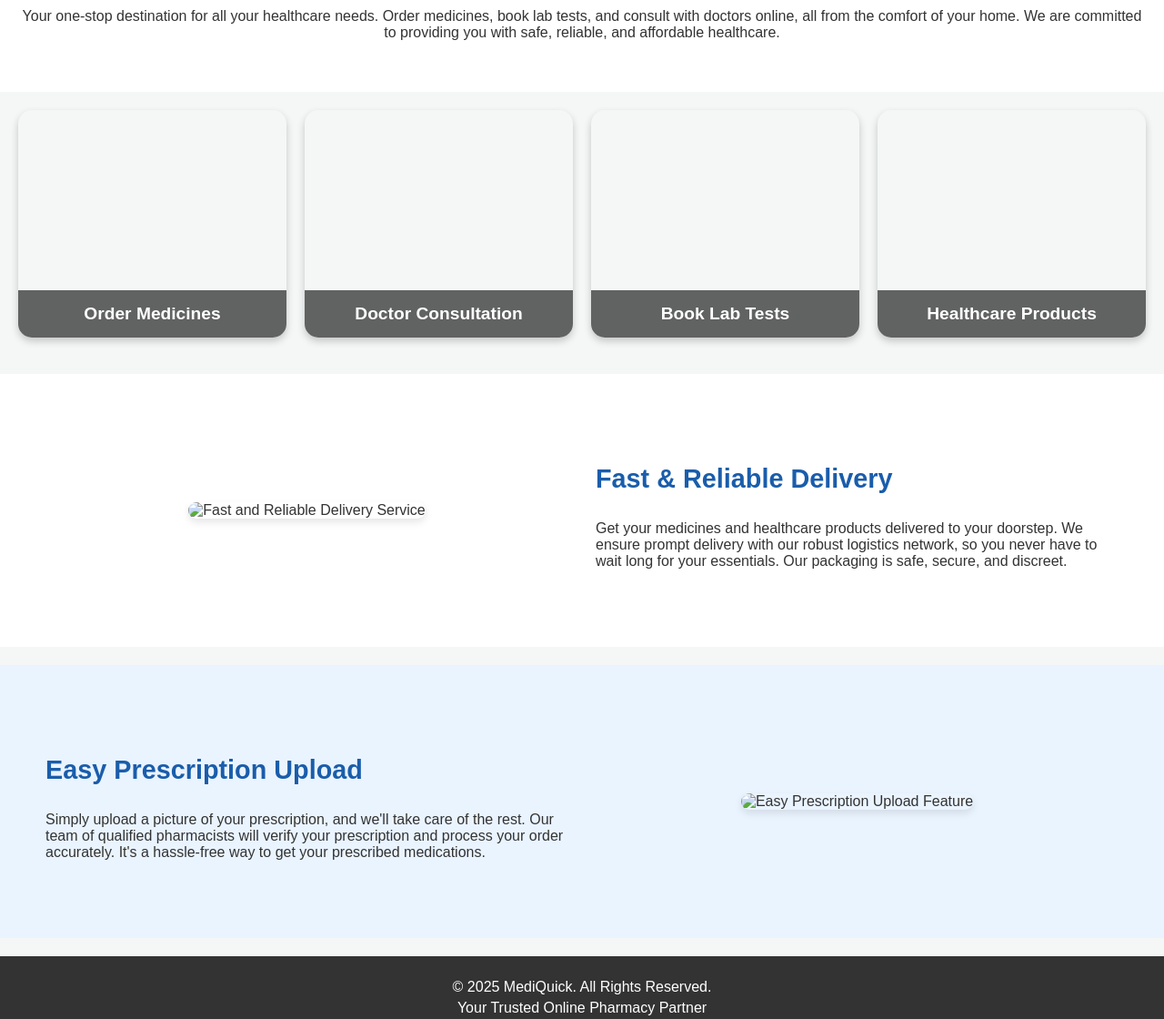
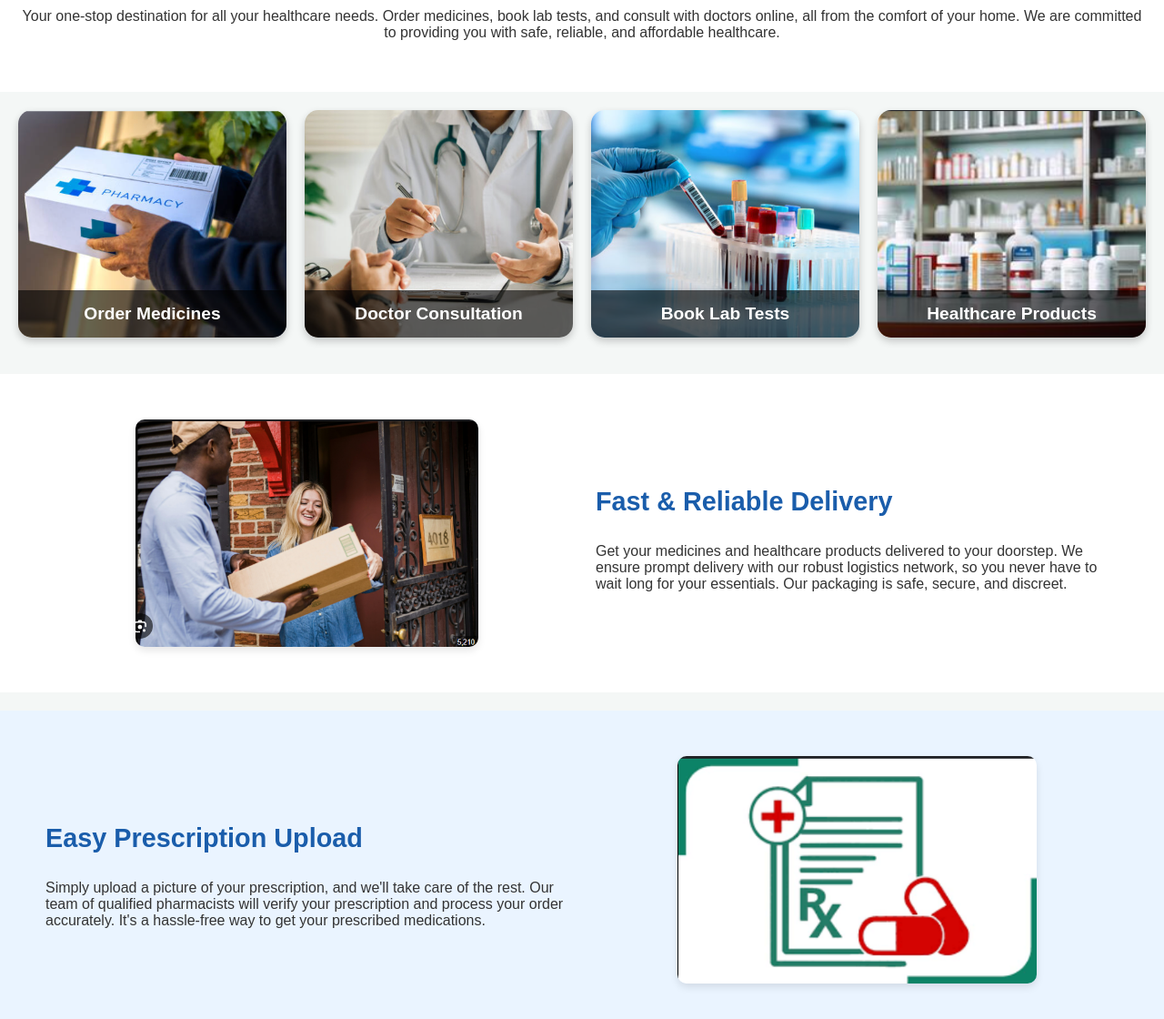
Before and after one commit to mohit1402/web_exp3, a plain HTML site: page index.html in a window 1280 px wide. Shown: the part 600-1720 px from the top of the page at 91% size. Drawn offline with Linux system fonts and the light colour scheme.

Commit message:
Update index.html

```diff
--- a/index.html
+++ b/index.html
@@ -203,23 +203,23 @@
         </section>
 
         <section class="gallery-container">
-            <div class="gallery-item" style="background-image: url('images/order-medicines.jpg');">
+            <div class="gallery-item" style="background-image: url('order-medicines.jpg');">
                 <div class="caption">Order Medicines</div>
             </div>
-            <div class="gallery-item" style="background-image: url('images/doctor-consultation.jpg');">
+            <div class="gallery-item" style="background-image: url('doctor-consultation.jpg');">
                 <div class="caption">Doctor Consultation</div>
             </div>
-            <div class="gallery-item" style="background-image: url('images/lab-tests.jpg');">
+            <div class="gallery-item" style="background-image: url('lab-tests.jpg');">
                 <div class="caption">Book Lab Tests</div>
             </div>
-            <div class="gallery-item" style="background-image: url('images/healthcare-products.jpg');">
+            <div class="gallery-item" style="background-image: url('healthcare-products.jpg');">
                 <div class="caption">Healthcare Products</div>
             </div>
         </section>
 
         <section class="content-section">
             <div class="content-image">
-                <img src="images/delivery.jpg" alt="Fast and Reliable Delivery Service">
+                <img src="delivery.jpg" alt="Fast and Reliable Delivery Service">
             </div>
             <div class="content-text">
                 <h3>Fast & Reliable Delivery</h3>
@@ -229,7 +229,7 @@
 
         <section class="content-section alternate">
             <div class="content-image">
-                <img src="images/prescription-upload.jpg" alt="Easy Prescription Upload Feature">
+                <img src="prescription-upload.jpg" alt="Easy Prescription Upload Feature">
             </div>
             <div class="content-text">
                 <h3>Easy Prescription Upload</h3>
```
